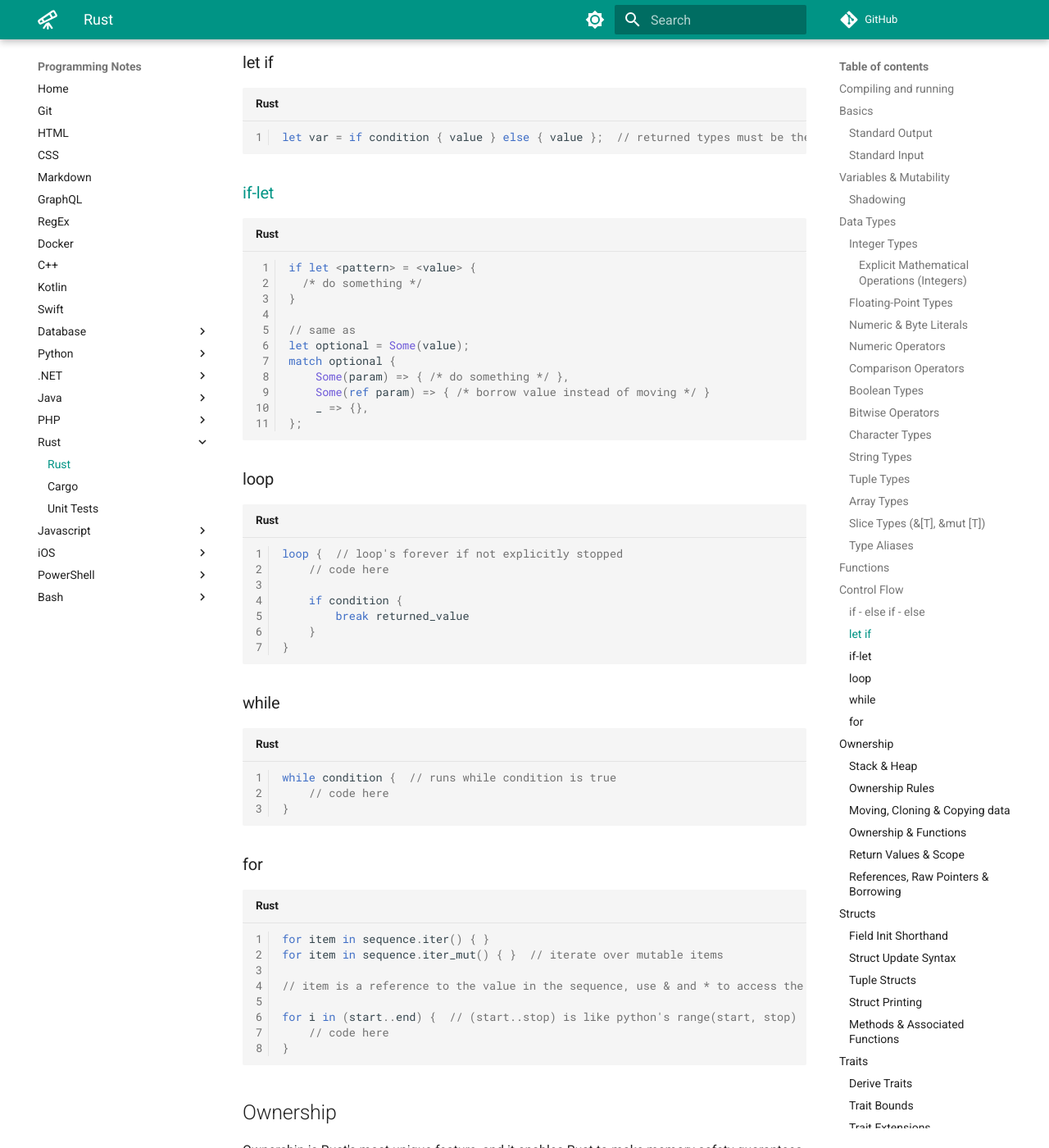
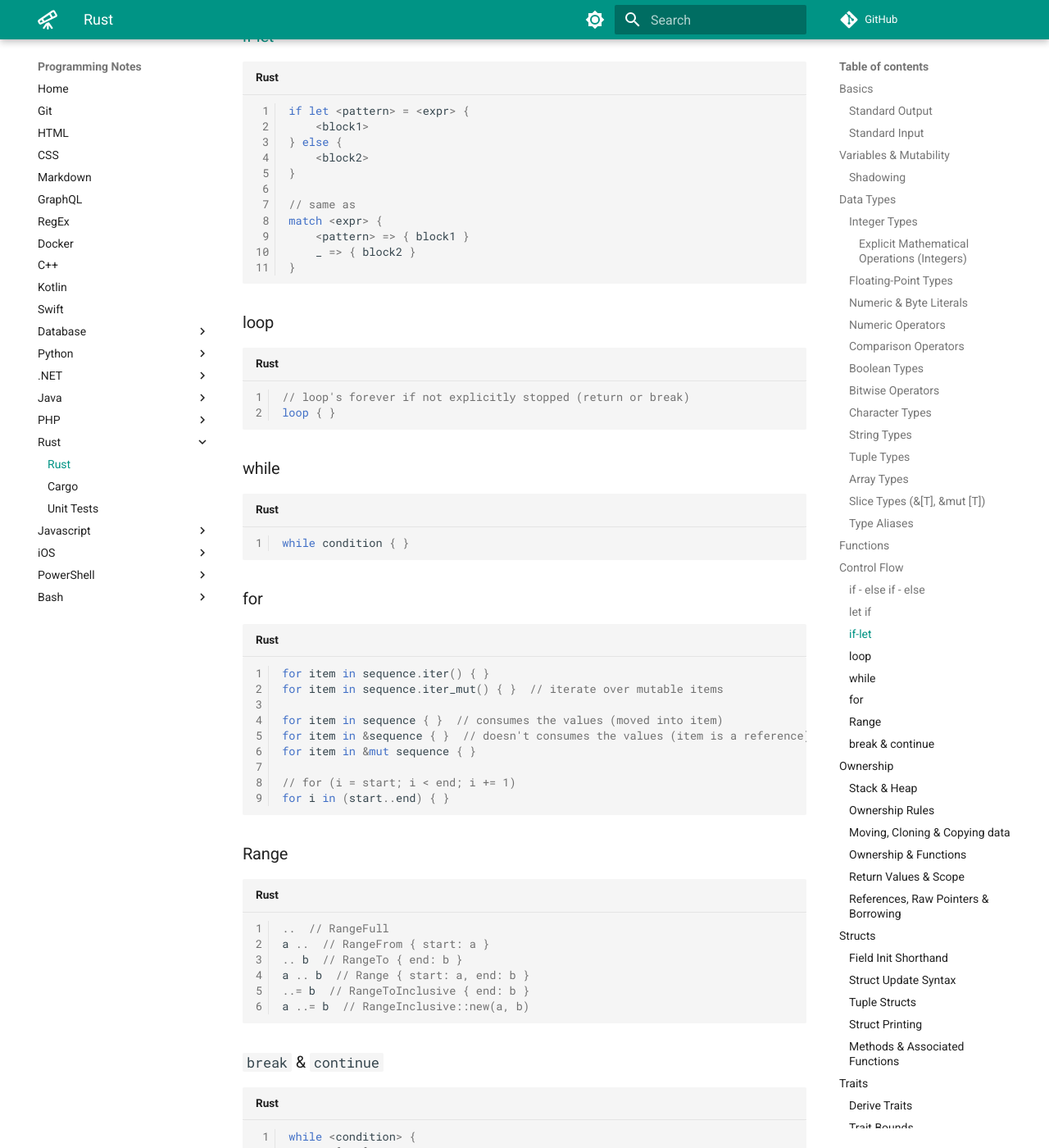
Before and after one commit to m-lamonaca/programming-notes, an MkDocs documentation site: the page built from docs/rust/rust.md, in a window 1280 px wide and 1400 px high, scrolled down 8336 px. Shown: the whole window at 82% size. Built offline with MkDocs 1.6.1 and Material for MkDocs 9.7.7, drawn with Linux system fonts in a browser that asks for light colours; comment, search, counter and statistics services are not loaded; some of the changed text lies outside the part shown.

Commit message:
rust: refined loop notes

````diff
--- a/docs/rust/rust.md
+++ b/docs/rust/rust.md
@@ -1,11 +1,4 @@
 # Rust
-
-## Compiling and running
-
-```ps1
-rustc file.rs  # compilation
-file.exe  # running
-```
 
 ## Basics
 
@@ -310,11 +303,11 @@
 
 ```rs
 if condition {
-    // code here
+    // [...]
 } else if condition {
-    // code here
+    // [...]
 } else {
-    // code here
+    // [...]
 }
 ```
 
@@ -327,37 +320,30 @@
 ### [if-let](https://doc.rust-lang.org/rust-by-example/flow_control/if_let.html)
 
 ```rs
-if let <pattern> = <value> {
-  /* do something */
+if let <pattern> = <expr> {
+    <block1>
+} else {
+    <block2>
 }
 
 // same as
-let optional = Some(value);
-match optional {
-    Some(param) => { /* do something */ },
-    Some(ref param) => { /* borrow value instead of moving */ }
-    _ => {},
-};
+match <expr> {
+    <pattern> => { block1 }
+    _ => { block2 }
+}
 ```
 
 ### loop
 
 ```rs
-loop {  // loop's forever if not explicitly stopped
-    // code here
-
-    if condition {
-        break returned_value
-    }
-}
+// loop's forever if not explicitly stopped (return or break)
+loop { }
 ```
 
 ### while
 
 ```rs
-while condition {  // runs while condition is true
-    // code here
-}
+while condition { }
 ```
 
 ### for
@@ -366,10 +352,52 @@
 for item in sequence.iter() { }
 for item in sequence.iter_mut() { }  // iterate over mutable items
 
-// item is a reference to the value in the sequence, use & and * to access the value or address
+for item in sequence { }  // consumes the values (moved into item)
+for item in &sequence { }  // doesn't consumes the values (item is a reference)
+for item in &mut sequence { }
 
-for i in (start..end) {  // (start..stop) is like python's range(start, stop)
-    // code here
+// for (i = start; i < end; i += 1)
+for i in (start..end) { }
+```
+
+### Range
+
+```rs
+..  // RangeFull
+a ..  // RangeFrom { start: a }
+.. b  // RangeTo { end: b }
+a .. b  // Range { start: a, end: b }
+..= b  // RangeToInclusive { end: b }
+a ..= b  // RangeInclusive::new(a, b)
+```
+
+### `break` & `continue`
+
+```rs
+while <condition> {
+    // [...]
+
+    continue;  // jump to condition evaluation
+}
+
+let loop_result = loop {
+    // [...]
+
+    break <loop-value>;
+}
+
+'outer: loop {
+    // [...]
+    loop {}
+
+    break 'outer;  // break labeled loop
+}
+
+let loop_result = 'outer: loop {
+    // [...]
+    loop {}
+
+    break 'outer <loop-value>; // break labeled loop and return value
 }
 ```
 
@@ -527,7 +555,7 @@
 The `.` operator can **implicitly borrow or dereference** a reference
 
 ```rs
-let struct = Struct { field: /* ... */ }
+let struct = Struct { field: /* [...] */ }
 let ref = &struct;
 
 ref.field  // implicit deref
@@ -694,7 +722,7 @@
 #[derive(Trait)]  // derive a trait for the struct
 #[derive(Trait, Trait, ...)]  // derive multiple traits
 struct Struct {
-    /* ... */
+    // [...]
 }
 ```
 
````
